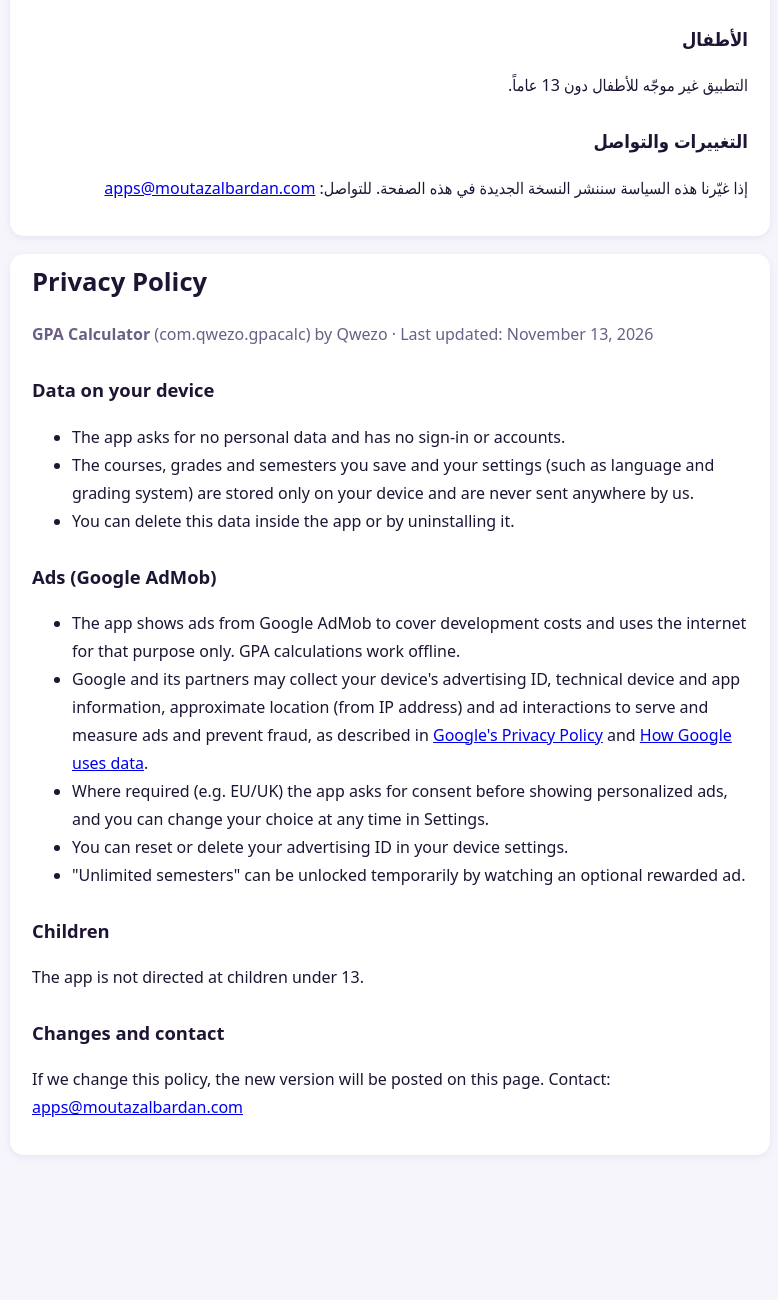
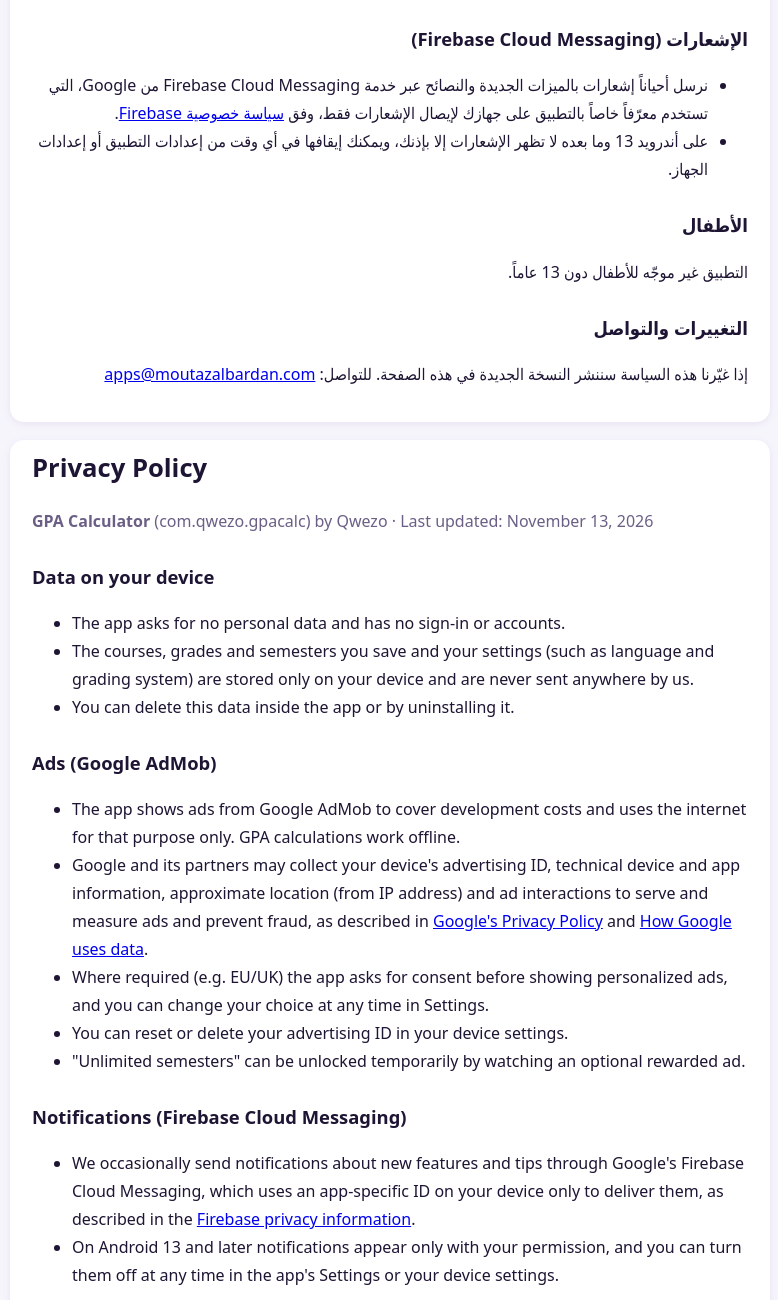
Before and after one commit to mohtazcanada/mohtazcanada.github.io, a plain HTML site: page privacy/gpacalc.html in a window 1280 px wide. Shown: the part 660-1960 px from the top of the page, without its empty margins (250-1028 px from the left). Before the commit the page ends 1847 px from the top, so only its background shows below. Drawn offline with Linux system fonts and the light colour scheme.

Commit message:
GPA Calculator privacy: add notifications section
Co-Authored-By: Claude Opus 5.5 <noreply@anthropic.com>

```diff
--- a/privacy/gpacalc.html
+++ b/privacy/gpacalc.html
@@ -31,6 +31,11 @@
       <li>يمكنك إعادة تعيين معرّف الإعلانات أو حذفه من إعدادات جهازك.</li>
       <li>ميزة "فصول بدون حدود" تُفتح مؤقتاً بمشاهدة إعلان بمكافأة، وهذا اختياري تماماً.</li>
     </ul>
+    <h2>الإشعارات (Firebase Cloud Messaging)</h2>
+    <ul>
+      <li>نرسل أحياناً إشعارات بالميزات الجديدة والنصائح عبر خدمة Firebase Cloud Messaging من Google، التي تستخدم معرّفاً خاصاً بالتطبيق على جهازك لإيصال الإشعارات فقط، وفق <a href="https://firebase.google.com/support/privacy">سياسة خصوصية Firebase</a>.</li>
+      <li>على أندرويد 13 وما بعده لا تظهر الإشعارات إلا بإذنك، ويمكنك إيقافها في أي وقت من إعدادات التطبيق أو إعدادات الجهاز.</li>
+    </ul>
     <h2>الأطفال</h2>
     <p>التطبيق غير موجّه للأطفال دون 13 عاماً.</p>
     <h2>التغييرات والتواصل</h2>
@@ -54,6 +59,11 @@
       <li>You can reset or delete your advertising ID in your device settings.</li>
       <li>"Unlimited semesters" can be unlocked temporarily by watching an optional rewarded ad.</li>
     </ul>
+    <h2>Notifications (Firebase Cloud Messaging)</h2>
+    <ul>
+      <li>We occasionally send notifications about new features and tips through Google's Firebase Cloud Messaging, which uses an app-specific ID on your device only to deliver them, as described in the <a href="https://firebase.google.com/support/privacy">Firebase privacy information</a>.</li>
+      <li>On Android 13 and later notifications appear only with your permission, and you can turn them off at any time in the app's Settings or your device settings.</li>
+    </ul>
     <h2>Children</h2>
     <p>The app is not directed at children under 13.</p>
     <h2>Changes and contact</h2>
```
